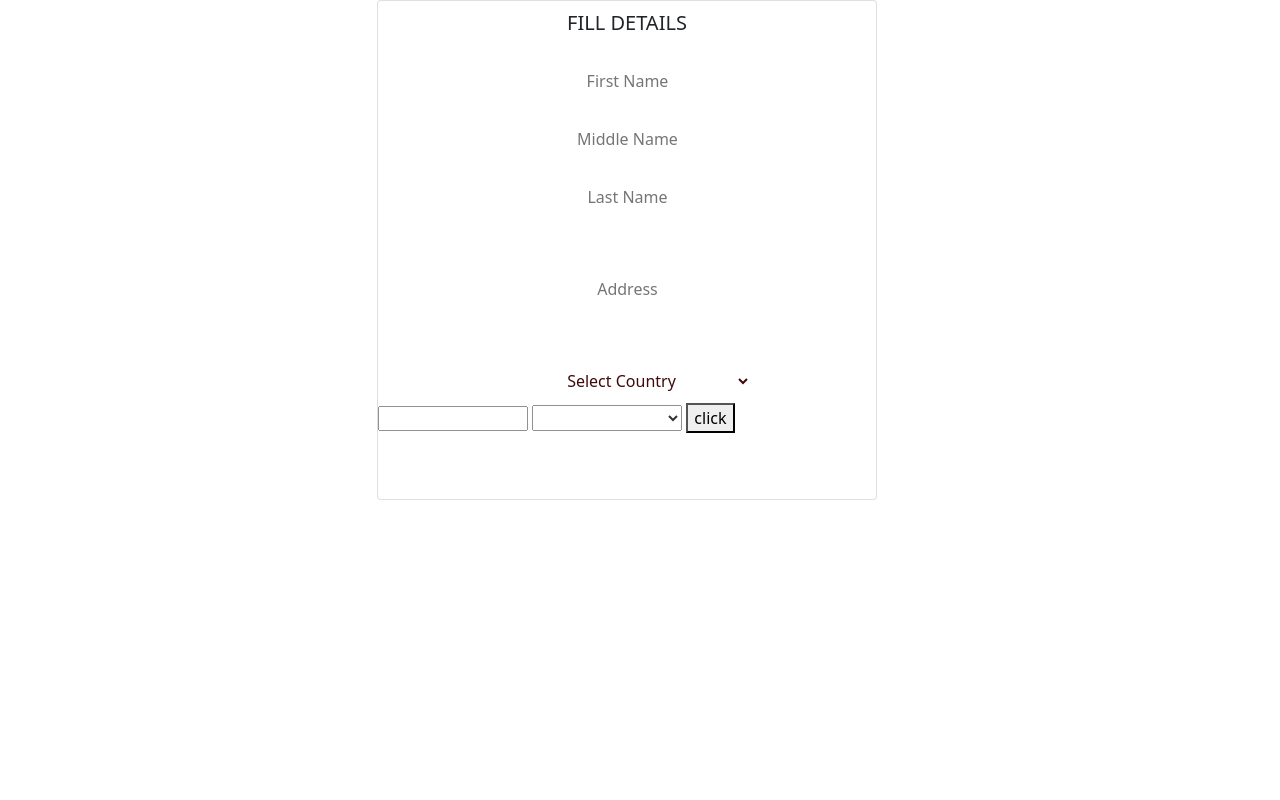
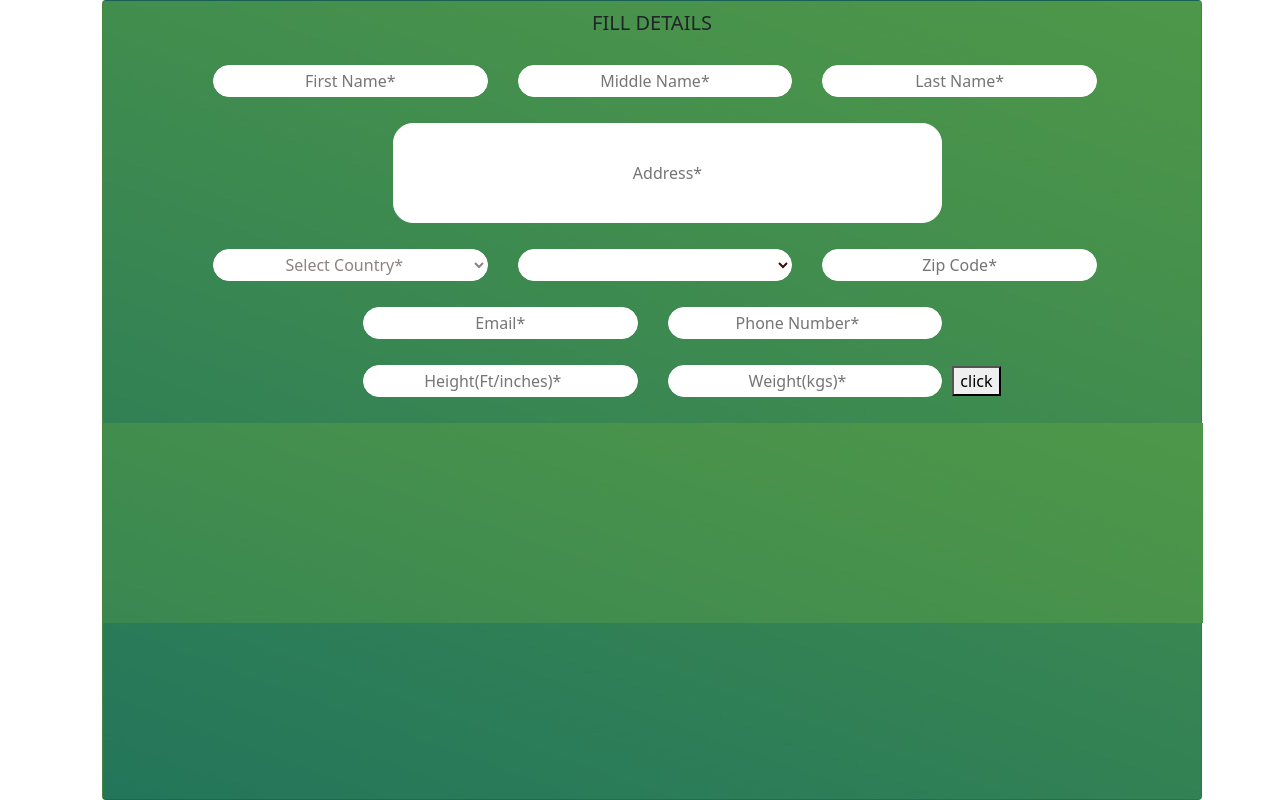
Before and after one commit to KARTHIKEYAN-SRIRAM-V/vitasoft-project, a plain HTML site: page index.html in a window 1280 px wide. Drawn offline with nearby package versions, Linux system fonts and the light colour scheme.

Commit message:
update 5

```diff
--- a/css/form.css
+++ b/css/form.css
@@ -1,24 +1,24 @@
 .container{
 
-    width: 550px;
-    height: 500px;
+    width: 1100px;
+    height: 800px;
 
 
 }
 
 .card{
 
-    background-image: url("../images/Background.jpg");
-    width: 500px;
-    height: 500px;
+    background-image: url("../images/bg2.jpg");
+    width: 1100px;
+    height: 800px;
 }
 
 .firstname{
 
-    width: 50%;
+    width: 25%;
     background: white;
     border: 1px solid white;
-    margin: 20px 6px 6px 125px;
+    margin: 20px 6px 6px 110px;
     height: 32px;
     border-radius: 20px;
 
@@ -35,10 +35,10 @@
 
 .middlename{
 
-    width: 50%;
+    width: 25%;
     background: white;
     border: 1px solid white;
-    margin: 20px 6px 6px 125px;
+    margin: 20px 6px 6px 20px;
     height: 32px;
     border-radius: 20px;
 
@@ -53,10 +53,10 @@
 
 .lastname{
 
-    width: 50%;
+    width: 25%;
     background: white;
     border: 1px solid white;
-    margin: 20px 6px 6px 125px;
+    margin: 20px 6px 6px 20px;
     height: 32px;
     border-radius: 20px;
 
@@ -72,7 +72,7 @@
     width: 50%;
     background: white;
     border: 1px solid white;
-    margin: 20px 6px 6px 125px;
+    margin: 20px 6px 6px 290px;
     height: 100px;
     border-radius: 20px;
 
@@ -98,17 +98,17 @@ h2{
 
 .countrydd{
 
-    width: 50%;
+    width: 25%;
     background: white;
     border: 1px solid white;
-    margin: 20px 6px 6px 125px;
+    margin: 20px 6px 6px 110px;
     height: 32px;
     border-radius: 20px;
 
     box-sizing: border-box;
     outline: none;
     text-align: center;
-    color:rgb(63, 10, 10);
+    color:rgb(141, 130, 130);
 
 
 }
@@ -125,17 +125,134 @@ h2{
     height: 25px;
 }
 
-.box{
-    width: 150px;
 
-    position: relative;
-    top: 0;
-    left: 0;
-    opacity: 0.8;  /* for demo purpose  */
-}
 .overtop{
 
-    width: 150px;
+
+    width: 25%;
+    background: white;
+    border: 1px solid white;
+    margin: 20px 6px 6px 20px;
+    height: 32px;
+    border-radius: 20px;
+
+    box-sizing: border-box;
+    outline: none;
+    text-align: center;
+    color:rgb(63, 10, 10);
+
+
+}
+
+
+
+#ip1{
+
+
+    width: 25%;
+    background: white;
+    border: 1px solid white;
+    margin: 20px 6px 6px 20px;
+    height: 32px;
+    border-radius: 20px;
+
+    box-sizing: border-box;
+    outline: none;
+    text-align: center;
+    color:rgb(63, 10, 10);
+
+}
+
+#ip2{
+
+
+    width: 25%;
+    background: white;
+    border: 1px solid white;
+    margin: 20px 6px 6px 260px;
+    height: 32px;
+    border-radius: 20px;
+
+    box-sizing: border-box;
+    outline: none;
+    text-align: center;
+    color:rgb(63, 10, 10);
+
+}
+
+#ip3{
+
+
+    width: 25%;
+    background: white;
+    border: 1px solid white;
+    margin: 20px 6px 6px 20px;
+    height: 32px;
+    border-radius: 20px;
+
+    box-sizing: border-box;
+    outline: none;
+    text-align: center;
+    color:rgb(63, 10, 10);
+
+}
+
+#ip4{
+
+
+    width: 25%;
+    background: white;
+    border: 1px solid white;
+    margin: 20px 6px 6px 260px;
+    height: 32px;
+    border-radius: 20px;
+
+    box-sizing: border-box;
+    outline: none;
+    text-align: center;
+    color:rgb(63, 10, 10);
+
+}
+
+#ip5{
+
+
+    width: 25%;
+    background: white;
+    border: 1px solid white;
+    margin: 20px 6px 6px 20px;
+    height: 32px;
+    border-radius: 20px;
+
+    box-sizing: border-box;
+    outline: none;
+    text-align: center;
+    color:rgb(63, 10, 10);
+
+}
+
+#ip6{
+
+
+    width: 25%;
+    background: white;
+    border: 1px solid white;
+    margin: 20px 6px 6px 20px;
+    height: 32px;
+    border-radius: 20px;
+
+    box-sizing: border-box;
+    outline: none;
+    text-align: center;
+    color:rgb(63, 10, 10);
+
+}
+
+#od{
+
+    background-image: url("../images/bg2.jpg");
+    width: 1100px;
+    height: 200px;
+    margin: 20px 6px 6px 0px;
     z-index: 9;
-     /* for demo purpose  */
 }
--- a/index.html
+++ b/index.html
@@ -43,34 +43,34 @@
             id="firstname"
             type="text"
             class="firstname"
-            placeholder="First Name"
+            placeholder="First Name*"
             type="text"
             required
-          /><br />
+          />
 
           <input
             type="text"
             class="middlename"
-            name="middletname"
-            placeholder="Middle Name"
+            name="middlename"
+            placeholder="Middle Name*"
             type="text"
             required
-          /><br />
+          />
 
           <input
             type="text"
             class="lastname"
-            name="lasttname"
-            placeholder="Last Name"
+            name="lastname"
+            placeholder="Last Name*"
             type="text"
             required
-          /><br />
+          />
 
           <input
             type="text"
             class="address"
             name="address"
-            placeholder="Address"
+            placeholder="Address*"
             type="text"
             required
           />
@@ -80,8 +80,8 @@
             name="select1"
             class="countrydd"
             onchange="populate('select1','select2')"
-          >
-            <option value="">Select Country</option>
+          required>
+            <option value="">Select Country*</option>
             <option value="['Nigeria','NG']">Nigeria</option>
             <option value="['Afghanistan','AF']">Afghanistan</option>
             <option value="['Ãƒâ€¦land Islands','AX']">
@@ -428,18 +428,33 @@
             <option value="['Western Sahara','EH']">Western Sahara</option>
             <option value="['Yemen','YE']">Yemen</option>
             <option value="['Zambia','ZM']">Zambia</option>
-            <option value="['Zimbabwe','ZW']">Zimbabwe</option></select
-          ><br />
+            <option value="['Zimbabwe','ZW']">Zimbabwe</option></select>
 
-          <input class="box" id="ipst" type="text" browsers" name="myBrowser" />
-
-          <select class="box overtop" id="slect2">
+          <select class="overtop" id="slect2" required>
 
             <option></option>
           </select>
 
+          <input id="ip1" type="text" placeholder="Zip Code*" required>
+
+          <input id="ip2" type="email" placeholder="Email*" required>
+
+          <input id="ip3" type="number" placeholder="Phone Number*" required><br>
+
+          <input id="ip4" type="number" placeholder="Height(Ft/inches)*" required>
+
+          <input id="ip5" type="number" placeholder="Weight(kgs)*" required>
+
           <button type="submit" id="submit">click</button>
-          <h6 id="dispDiv" style="display: none;color:red;">Firstname: <span id="dispFirstname"></span> </h6>
+
+          <div id="od">
+
+          <h6 id="dispDiv1" style="display: none;color:rgb(189, 185, 185);">First Name: <span id="dispfirstname"></span> </h6>
+
+          <h6 id="dispDiv2" style="display: none;color:rgb(189, 185, 185);">Last Name: <span id="dispmiddlename"></span> </h6>
+
+
+        </div>
         </div>
       </div>
     </div>
--- a/js/app.js
+++ b/js/app.js
@@ -3,8 +3,13 @@ $(document).ready(function(){
     function find() {
 
         const firstname = $('#firstname').val();
-        $('#dispFirstname').html(firstname);
-        $('#dispDiv').show();
+        const middlename = $('#middlename').val();
+
+        $('#dispfirstname').html(firstname);
+        $('#dispDiv1').show();
+
+        $('#dispmiddlename').html(middlename);
+        $('#dispDiv2').show();
     }
 
     $("#submit").click(function(){
@@ -12,7 +17,7 @@ $(document).ready(function(){
 
     });
 
-    $("Select2").select2({
+    $("slect2").select2({
         placeholder: "Select a state",
         allowClear: true
     });
```
Also changed, not shown: images/bg.jpg (added), images/bg2.jpg (added).
